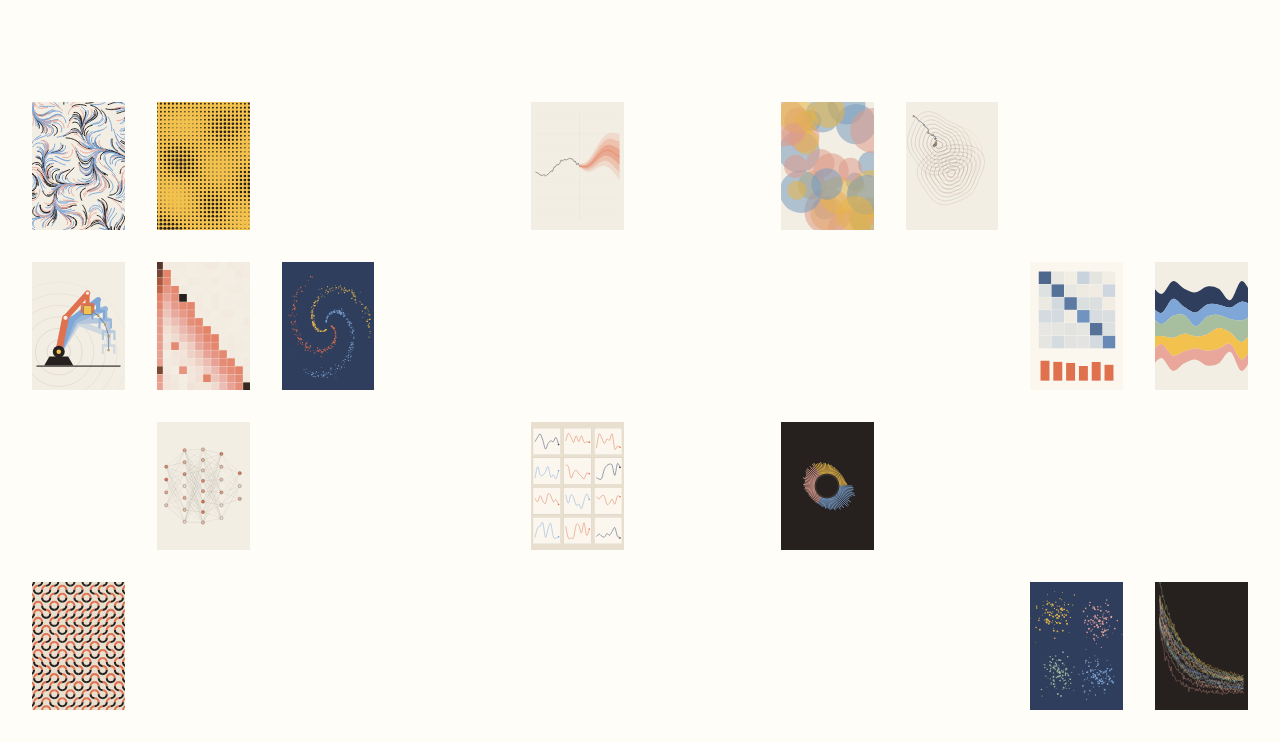
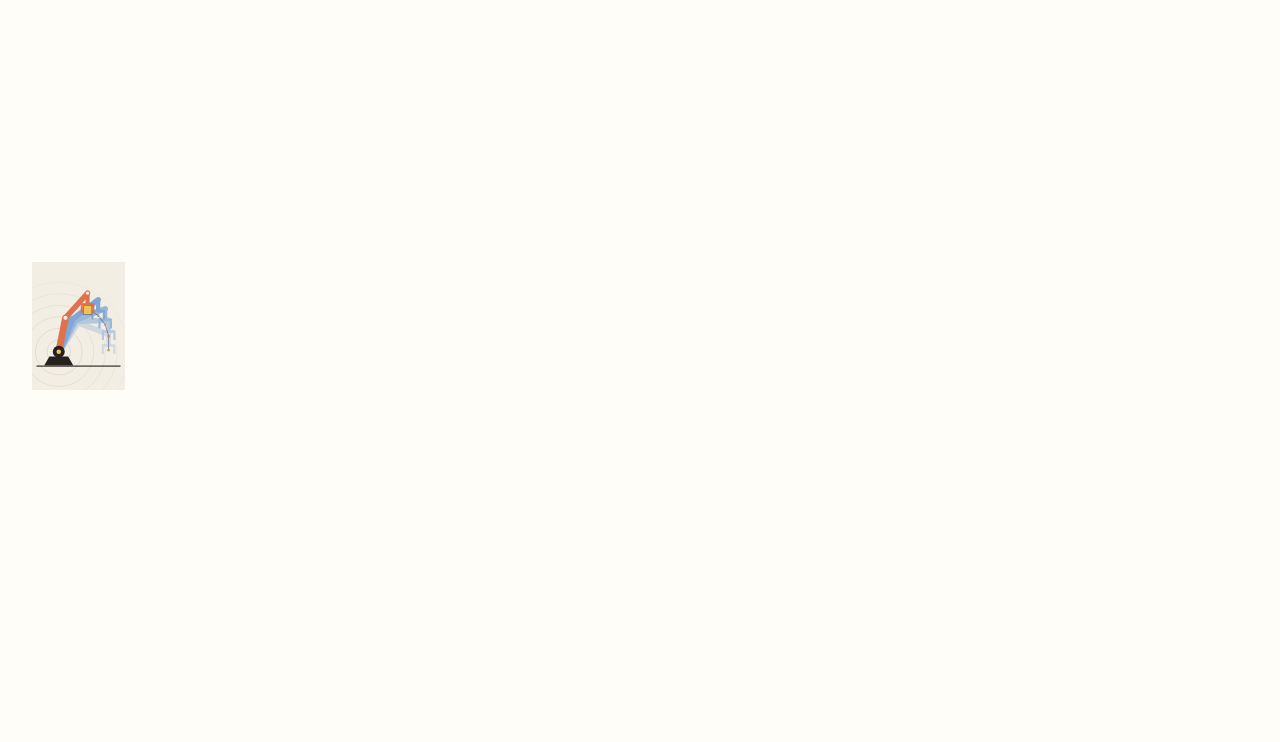
Before and after one commit to lavinama/personal-website, a plain HTML site: page index.html in a window 1280 px wide. Shown: the part 58-800 px from the top of the page. Drawn offline with Linux system fonts and the light colour scheme.

Commit message:
feat: show only home tiles that open a project
The home grid now shows just the robot arm tile, which opens the
AutoWelder pop-up. The other 15 tiles had no project behind them, so
their cells are left empty. The grid keeps its 40 cells, so the robot
arm stays in the same place at every width. The tile SVGs stay in
assets/img for future projects, and a test now fails if a home tile
does not open a project.

Co-Authored-By: Claude Opus 5.5 <noreply@anthropic.com>

```diff
--- a/index.html
+++ b/index.html
@@ -23,37 +23,36 @@
   <main class="home">
     <h1 class="sr-only">Mario Lavina</h1>
     <div class="grid">
-        <div class="cell tile"><img src="assets/img/tile-03.svg" alt="Generated artwork: flow field of short curved strokes" width="600" height="800" decoding="async"></div>
-        <div class="cell tile"><img src="assets/img/tile-09.svg" alt="Generated artwork: halftone dot pattern" width="600" height="800" decoding="async"></div>
+        <div class="cell"></div>
+        <div class="cell"></div>
         <div class="cell v-md"></div>
-        <div class="cell v-md"></div>
-        <div class="cell tile v-md"><img src="assets/img/tile-07.svg" alt="Generated artwork: forecast with widening uncertainty bands" width="600" height="800" decoding="async"></div>
-        <div class="cell v-lg"></div>
-        <div class="cell tile v-lg"><img src="assets/img/tile-12.svg" alt="Generated artwork: overlapping translucent circles" width="600" height="800" decoding="async"></div>
-        <div class="cell tile v-lg"><img src="assets/img/tile-02.svg" alt="Generated artwork: loss landscape contours with a descent path" width="600" height="800" decoding="async"></div>
-        <div class="cell v-xl"></div>
-        <div class="cell v-xl"></div>
-        <div class="cell tile tile-link"><a href="#autowelder" aria-label="Open project: Viam: Robotics Hackathon - AutoWelder"><img src="assets/img/tile-17.svg" alt="Generated artwork: robot arm lifting a block" width="600" height="800" decoding="async"></a></div>
-        <div class="cell tile"><img src="assets/img/tile-01.svg" alt="Generated artwork: attention heatmap" width="600" height="800" decoding="async"></div>
-        <div class="cell tile v-md"><img src="assets/img/tile-16.svg" alt="Generated artwork: spiral of dots" width="600" height="800" decoding="async"></div>
         <div class="cell v-md"></div>
         <div class="cell v-md"></div>
         <div class="cell v-lg"></div>
         <div class="cell v-lg"></div>
         <div class="cell v-lg"></div>
-        <div class="cell tile v-xl"><img src="assets/img/tile-06.svg" alt="Generated artwork: confusion matrix with recall bars" width="600" height="800" decoding="async"></div>
-        <div class="cell tile v-notmd"><img src="assets/img/tile-13.svg" alt="Generated artwork: streamgraph" width="600" height="800" decoding="async"></div>
+        <div class="cell v-xl"></div>
+        <div class="cell v-xl"></div>
+        <div class="cell tile tile-link"><a href="#autowelder" aria-label="Open project: Viam: Robotics Hackathon - AutoWelder"><img src="assets/img/tile-17.svg" alt="Generated artwork: robot arm lifting a block" width="600" height="800" decoding="async"></a></div>
+        <div class="cell"></div>
         <div class="cell v-md"></div>
-        <div class="cell tile"><img src="assets/img/tile-05.svg" alt="Generated artwork: neural network layers" width="600" height="800" decoding="async"></div>
+        <div class="cell v-md"></div>
+        <div class="cell v-md"></div>
         <div class="cell v-lg"></div>
         <div class="cell v-lg"></div>
-        <div class="cell tile v-lg"><img src="assets/img/tile-14.svg" alt="Generated artwork: small multiples of sparklines" width="600" height="800" decoding="async"></div>
         <div class="cell v-lg"></div>
-        <div class="cell tile v-lg"><img src="assets/img/tile-08.svg" alt="Generated artwork: radial histogram" width="600" height="800" decoding="async"></div>
+        <div class="cell v-xl"></div>
+        <div class="cell v-notmd"></div>
+        <div class="cell v-md"></div>
+        <div class="cell"></div>
+        <div class="cell v-lg"></div>
+        <div class="cell v-lg"></div>
+        <div class="cell v-lg"></div>
+        <div class="cell v-lg"></div>
+        <div class="cell v-lg"></div>
         <div class="cell v-lg"></div>
         <div class="cell v-xl"></div>
         <div class="cell v-xl"></div>
-        <div class="cell tile v-lg"><img src="assets/img/tile-11.svg" alt="Generated artwork: quarter-circle tile pattern" width="600" height="800" decoding="async"></div>
         <div class="cell v-lg"></div>
         <div class="cell v-lg"></div>
         <div class="cell v-lg"></div>
@@ -61,8 +60,9 @@
         <div class="cell v-lg"></div>
         <div class="cell v-lg"></div>
         <div class="cell v-lg"></div>
-        <div class="cell tile v-xl"><img src="assets/img/tile-04.svg" alt="Generated artwork: scatter of four dot clusters" width="600" height="800" decoding="async"></div>
-        <div class="cell tile v-xl"><img src="assets/img/tile-15.svg" alt="Generated artwork: training loss curves" width="600" height="800" decoding="async"></div>
+        <div class="cell v-lg"></div>
+        <div class="cell v-xl"></div>
+        <div class="cell v-xl"></div>
     </div>
   </main>
 
```
Also changed, not shown: 2 other files.
